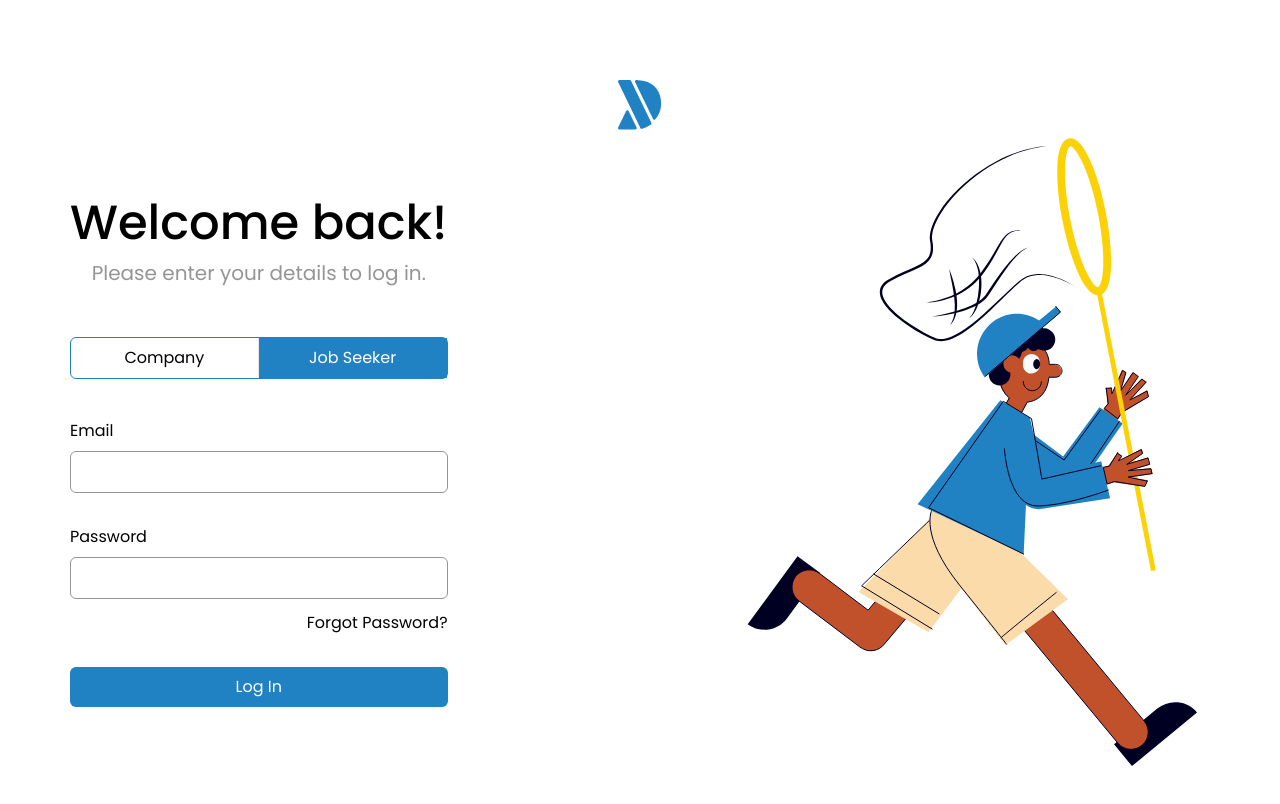
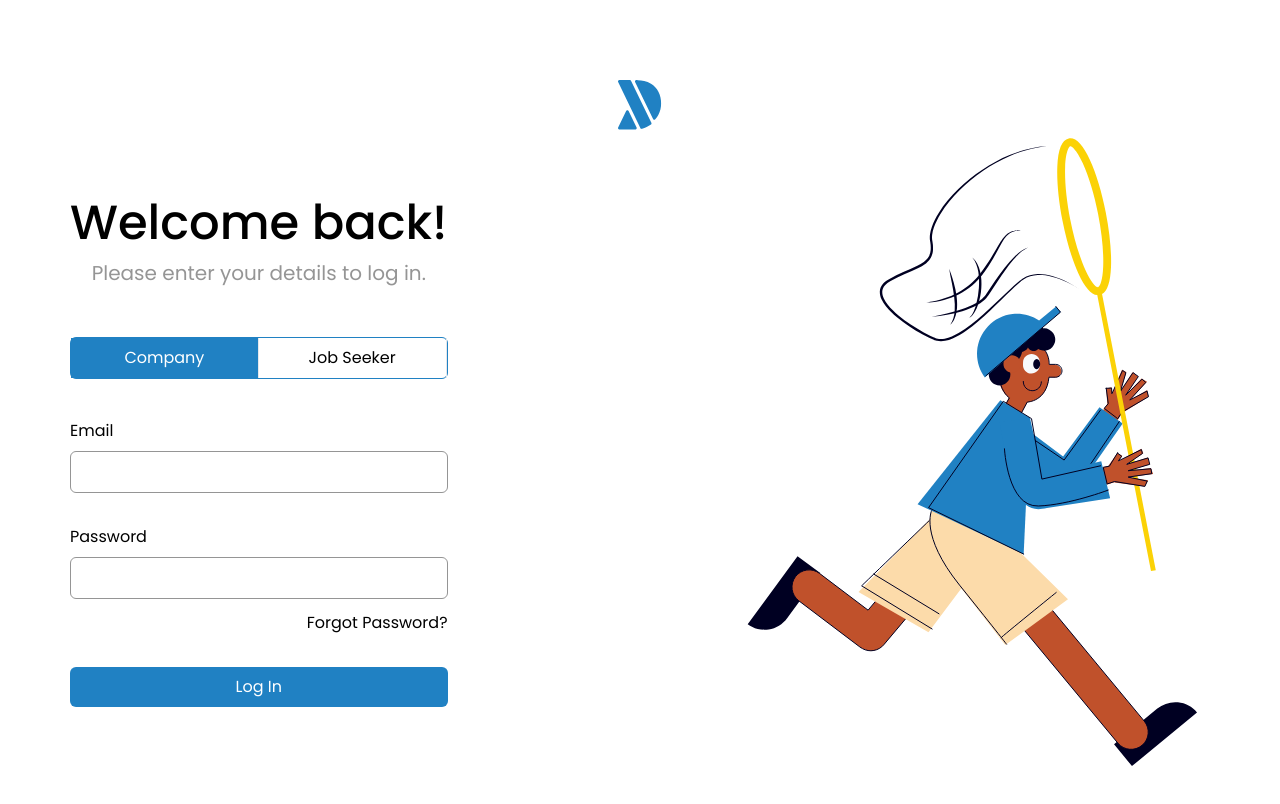
Before and after one commit to blendarkabashi/dimensio, a Next.js app: page /login in a window 1280 px wide. Shown: the top 804 px of the page. Built offline with nearby package versions, Linux system fonts and the light colour scheme.

Commit message:
fix buttonslider

```diff
--- /dev/null
+++ b/components/buttonSlider/index.js
@@ -0,0 +1,19 @@
+const ButtonSlider = ({ buttons, activeButton, setActiveButton }) => {
+  return (
+    <div className="flex mb-10 border border-[#2081c3] rounded-md">
+      {buttons.map((button) => (
+        <a
+          href="javascript:void(0)"
+          onClick={() => setActiveButton(button.id)}
+          className={`w-1/2 text-center border-r p-2 ${
+            activeButton == button.id ? 'text-white bg-[#2081c3]' : ''
+          }`}
+        >
+          {button.name}
+        </a>
+      ))}
+    </div>
+  );
+};
+
+export default ButtonSlider;
--- a/pages/login/index.js
+++ b/pages/login/index.js
@@ -4,9 +4,20 @@ import Image from 'next/image';
 import Input from 'components/input';
 import Button from 'components/button';
 import { useState } from 'react';
+import ButtonSlider from 'components/buttonSlider';
 
 const index = () => {
   const [isCompany, setIsCompany] = useState(false);
+  const [activeButton, setActiveButton] = useState(1);
+
+  const buttons = [
+    {
+      id: 1,
+      name: 'Company',
+    },
+    { id: 2, name: 'Job Seeker' },
+  ];
+
   return (
     <div className="my-[80px]">
       <div className="container">
@@ -21,26 +32,11 @@ const index = () => {
             <div className="text-[#959595] text-xl mb-[50px] text-center">
               Please enter your details to log in.
             </div>
-            <div className="flex mb-10 border border-[#2081c3] rounded-md">
-              <a
-                href="#"
-                onClick={() => setIsCompany(true)}
-                className={`w-1/2 text-center border-r p-2 ${
-                  isCompany ? 'text-white bg-[#2081c3]' : ''
-                }`}
-              >
-                Company
-              </a>
-              <a
-                onClick={() => setIsCompany(false)}
-                href="#"
-                className={`w-1/2 text-center p-2 ${
-                  !isCompany ? 'text-white bg-[#2081c3]' : ''
-                }`}
-              >
-                Job Seeker
-              </a>
-            </div>
+            <ButtonSlider
+              buttons={buttons}
+              activeButton={activeButton}
+              setActiveButton={setActiveButton}
+            ></ButtonSlider>
             <Input type="text" label="Email" className="mb-8" />
             <Input type="password" label="Password" className="mb-3" />
             <div className="text-right mb-8">
```
